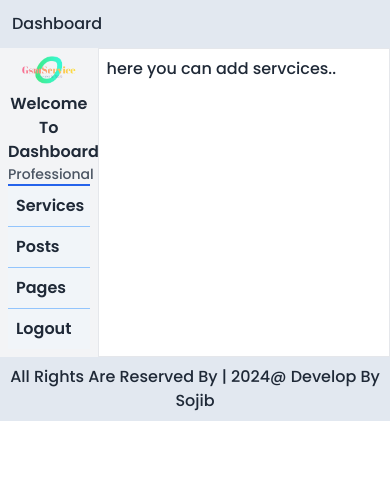
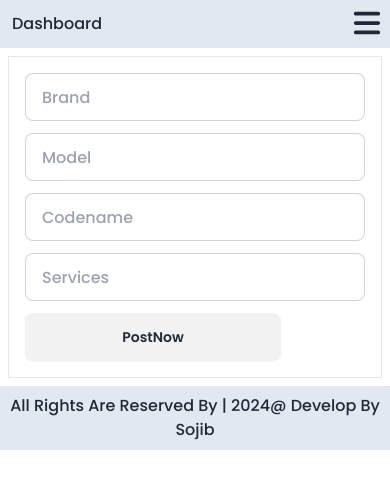
Before and after one commit to ashaansojib/paid-gsm-service, a React (Vite) app: page /admin/add-services in a window 390 px wide. Shown: the top 488 px of the page. Built offline with nearby package versions, Linux system fonts and the light colour scheme.

Commit message:
fixed admin aside for mobile view

```diff
--- a/src/layout/Dashboard.jsx
+++ b/src/layout/Dashboard.jsx
@@ -1,16 +1,21 @@
-import React from 'react';
+import React, { useState } from 'react';
 import AdminHeader from '../pages/dashboard/AdminHeader';
 import AdminSidebar from '../pages/dashboard/AdminSidebar';
 import AdminFooter from '../pages/dashboard/AdminFooter';
 import { Outlet } from 'react-router-dom';
+import { FaBars } from 'react-icons/fa6';
 
 const Dashboard = () => {
+    const [showAside, setShowAside] = useState(false);
     return (
         <div>
             <AdminHeader />
-            <div className='my-container grid grid-cols-4 justify-between '>
-                <AdminSidebar />
-                <div className='col-span-3 border p-2'>
+            <FaBars onClick={()=> setShowAside(!showAside)} className='md:hidden block text-3xl absolute top-2 right-2 cursor-pointer' />
+            <div className='my-container grid md:grid-cols-4 grid-cols-1 justify-between '>
+                <div className={`${showAside ? 'block' : 'hidden'}`}>
+                    <AdminSidebar />
+                </div>
+                <div className='col-span-3 border p-4 m-2 md:m-0'>
                     <Outlet />
                 </div>
             </div>
--- a/src/pages/dashboard/pages/AddService.jsx
+++ b/src/pages/dashboard/pages/AddService.jsx
@@ -2,8 +2,12 @@ import React from 'react';
 
 const AddService = () => {
     return (
-        <div>
-            here you can add servcices..
+        <div className='grid md:grid-cols-2 grid-cols-1 justify-between gap-3 items-center'>
+            <input type="text" placeholder="Brand" className="input input-bordered w-full" />
+            <input type="text" placeholder="Model" className="input input-bordered w-full" />
+            <input type="text" placeholder="Codename" className="input input-bordered w-full" />
+            <input type="text" placeholder="Services" className="input input-bordered w-full" />
+            <button className="btn btn-wide">PostNow</button>
         </div>
     );
 };
```
